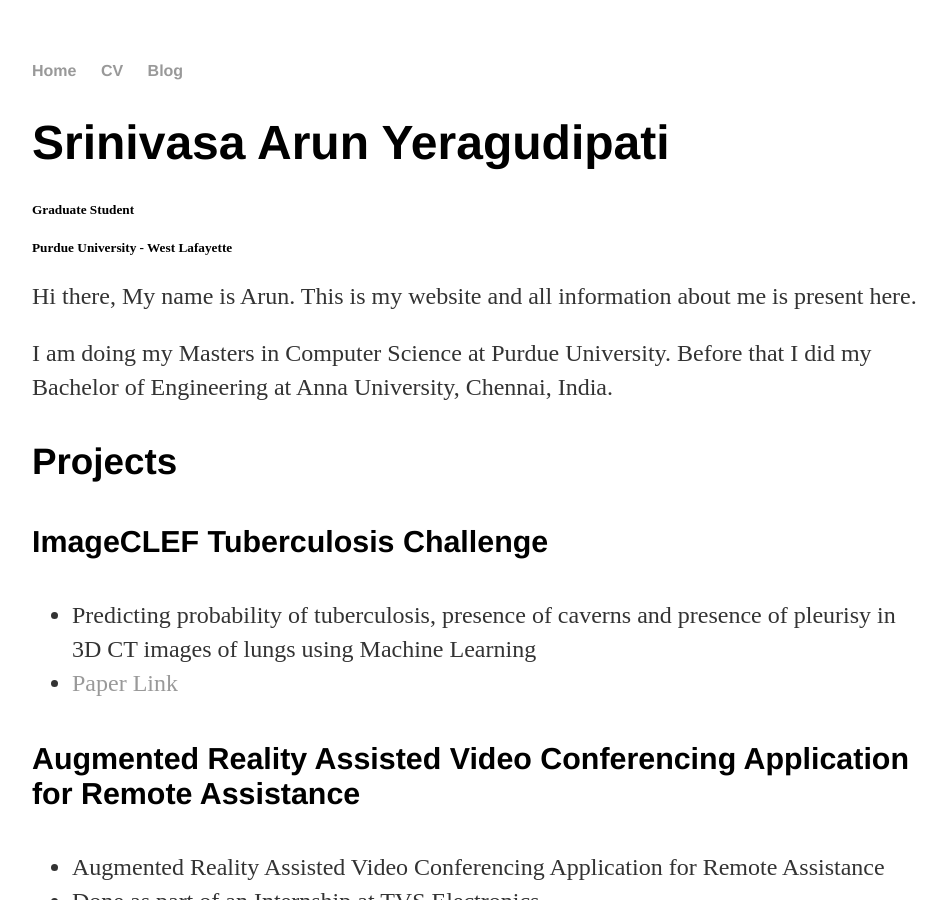
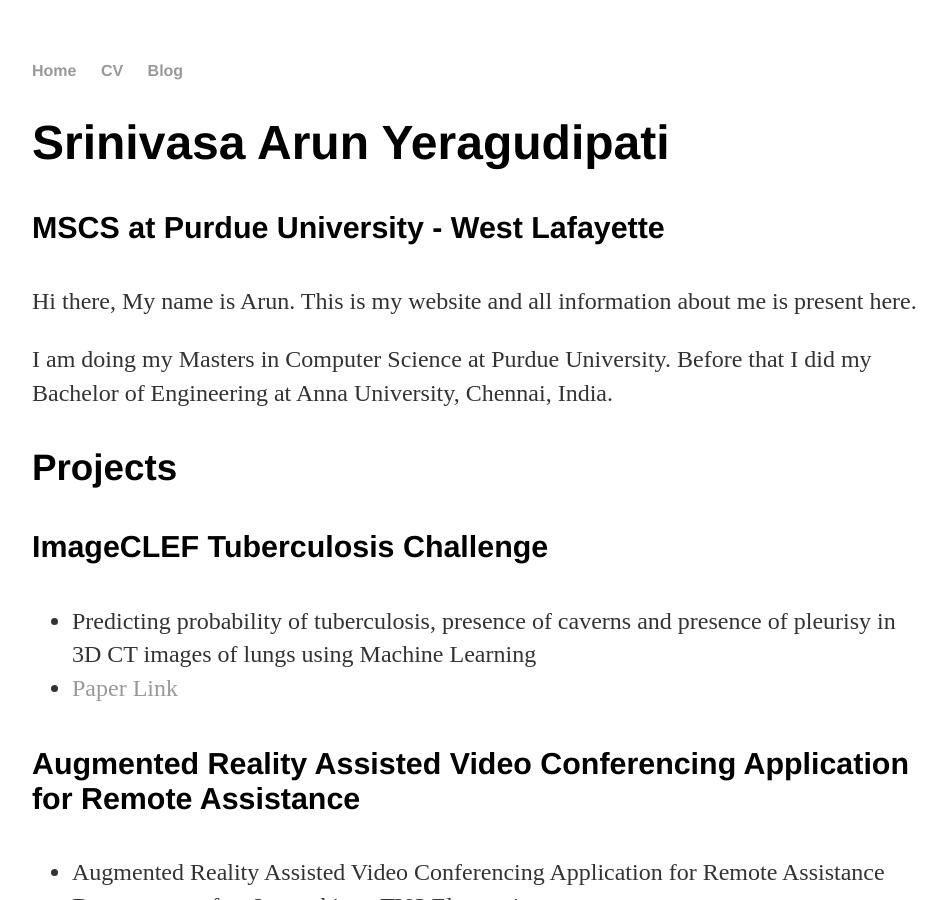
Before and after one commit to arun-y99/arun-y99.github.io, a Jekyll site: the page built from index.html, in a window 1280 px wide and 900 px high. Shown: the whole window, without its empty margins (160-1106 px from the left). Built offline with Jekyll 4.4.1, drawn with Linux system fonts in a browser that asks for light colours.

Commit message:
Update index.html

```diff
--- a/index.html
+++ b/index.html
@@ -4,8 +4,7 @@
 ---
     		<div class="blurb">
         		<h1>Srinivasa Arun Yeragudipati</h1>
-			<h5>Graduate Student</h5>
-			<h5>Purdue University - West Lafayette</h5>
+			<h4>MSCS at Purdue University - West Lafayette</h4>
 				<p>Hi there, My name is Arun. This is my website and all information about me is present here.</p>
 
 			<p>I am doing my Masters in Computer Science at Purdue University. Before that I did my Bachelor of Engineering at Anna University, Chennai, India.</p>
```
